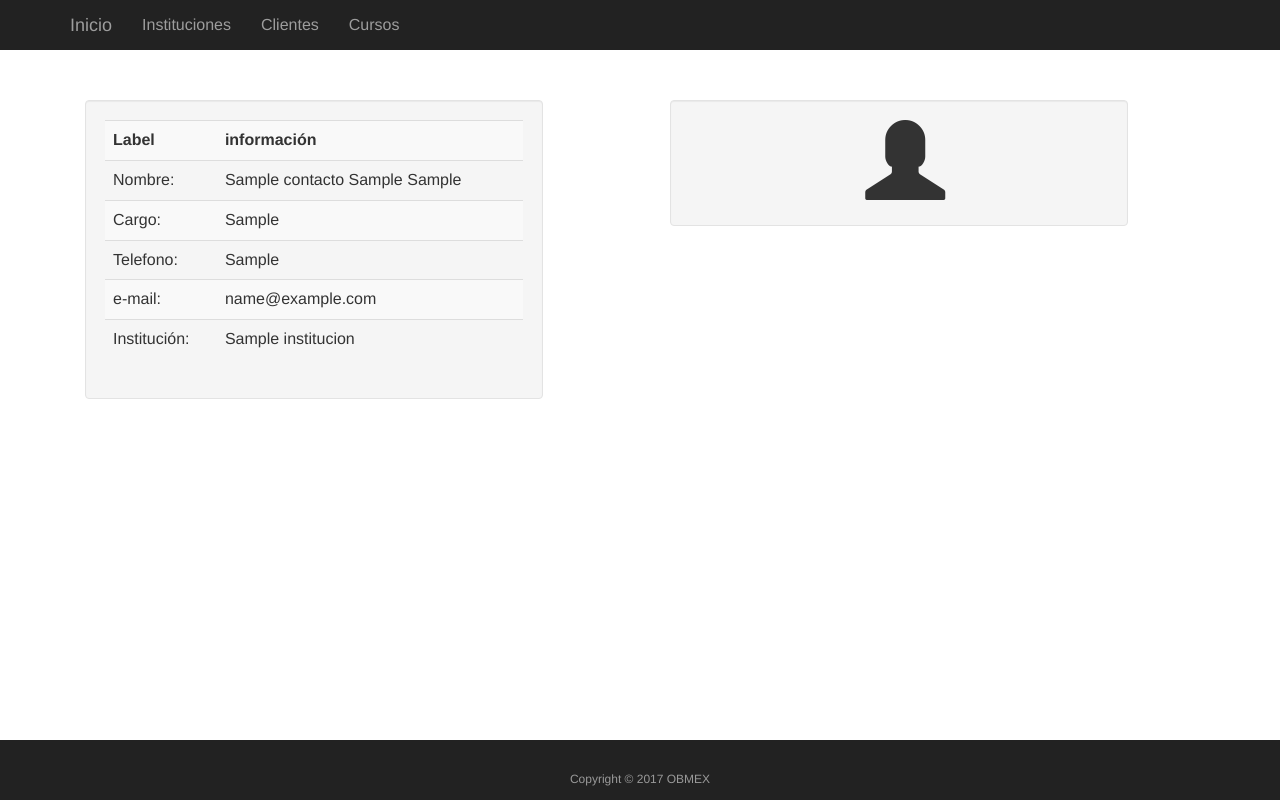
After one commit to lemontiel/DjangoOBMEX, a Django app: page /contacts/ in a window 1280 px wide. The commit adds this page. Run offline with Django 3.2, Linux system fonts and the light colour scheme; tables that the repository leaves empty hold one stand-in row (values such as "Sample post"); some libraries are stand-ins or nearby versions.

Commit message:
template para paginas individuales

```diff
--- a/aplicacionobmex/forms.py
+++ b/aplicacionobmex/forms.py
@@ -19,7 +19,7 @@ class DireccionForm(ModelForm):
 class ContactForm(ModelForm):
   class Meta:
     model=Contacto
-    fields=[ 'nombre', 'apellidoP', 'apellidoM', 'cargo', 'telefono', 'email']
+    fields=[ 'nombre', 'apellidoP', 'apellidoM', 'cargo', 'telefono', 'email','institucion']
 
 class CourseForm(ModelForm):
   class Meta:
@@ -29,4 +29,4 @@ class CourseForm(ModelForm):
 class OrderForm(ModelForm):
   class Meta:
     model=Pedido
-    fields=[ 'tipoSilla', 'cantidad', 'monto']
+    fields=[ 'tipoSilla', 'cantidad', 'monto', 'institucion', 'contacto']
--- a/aplicacionobmex/models.py
+++ b/aplicacionobmex/models.py
@@ -29,8 +29,8 @@ class Pedido(models.Model):
     cantidad = models.IntegerField(blank = False, null = False, default=0)
     tipoSilla = models.ForeignKey('Inventario', on_delete=models.CASCADE, blank = False)
     monto = models.FloatField(blank = False)
-    contacto = models.ForeignKey("Contacto", on_delete=models.CASCADE,default=0)
-    institucion= models.ForeignKey("Institucion", on_delete=models.CASCADE,default=0)
+    contacto = models.ForeignKey("Contacto", on_delete=models.CASCADE)
+    institucion= models.ForeignKey("Institucion", on_delete=models.CASCADE)
     def __str__(self):
         return str(self.id_Pedido)
 
@@ -42,7 +42,7 @@ class Contacto(models.Model):
     cargo = models.CharField(max_length=30, null=True, blank = True)
     telefono = models.ForeignKey('Telefono', on_delete=models.CASCADE, null=True, blank = False)
     email = models.EmailField(blank = False)
-    institucion = models.ForeignKey("Institucion", on_delete=models.CASCADE, default=0)
+    institucion = models.ForeignKey("Institucion", on_delete=models.CASCADE)
     # pedido = models.OneToOneField('Pedido', on_delete=models.CASCADE, blank = True)
     cursos = models.ManyToManyField('Curso', blank = True)
     comentarios = models.ManyToManyField('Comentario', blank = True)
--- a/aplicacionobmex/static/css/style.css
+++ b/aplicacionobmex/static/css/style.css
@@ -16,6 +16,10 @@ body {
 
 /* footer */
 #site-footer {
+  position: absolute;
+  bottom: 0;
+  width: 100%;
+  height: 60px;
   text-align: center;
   padding-bottom: 30px;
   padding-top: 30px;
--- a/aplicacionobmex/templates/base.html
+++ b/aplicacionobmex/templates/base.html
@@ -1,6 +1,6 @@
 <!DOCTYPE html>
 {% load staticfiles %}
-<html lang="en">
+<html lang="es">
 <head>
   <meta charset="UTF-8">
   <meta name="viewport" content="width=device-width, initial-scale=1">
@@ -21,12 +21,14 @@
       <div class="navbar navbar-inverse">
         <div class="container">
           <div class="navbar-header">
-            <a href="/" class="navbar-brand">Data Base</a>
+            <a href="/" class="navbar-brand">Inicio</a>
           </div>
 
           <ul class="nav navbar-nav">
-            <li><a href="/events">Clients</a></li>
-            <li><a href="/events/create">Institutions</a></li>
+            <li><a href="{% url 'institucion' %}">Instituciones</a></li>
+            <li><a href="{% url 'contact' %}">Clientes</a></li>
+            <li><a href="{% url 'course' %}">Cursos</a></li>
+            {# <li><a href="{% url 'institucion' %}">Inventario</a></li> #}
           </ul>
         </div>
       </div>
@@ -42,7 +44,7 @@
     </main>
 
     <!-- footer -->
-    <footer id="site-footer">
+    <footer class="footer" id="site-footer">
       Copyright &copy; 2017 OBMEX
     </footer>
   </body>
--- /dev/null
+++ b/aplicacionobmex/templates/body.html
@@ -0,0 +1,22 @@
+{%extends 'base.html'%}
+{%block content%}
+<body>
+  <div class='container'>
+    <div class='row'>
+      <div class='col-md-5'>
+        <div class="well">
+          {%block left_panel %}
+
+          {%endblock%}
+        </div>
+      </div>
+      <div class='col-md-5 col-md-offset-1'>
+        <div class="well">
+          {%block right_panel %}
+
+          {%endblock%}
+        </div>
+      </div>
+    </div>
+  </div>
+  {%endblock%}
--- /dev/null
+++ b/aplicacionobmex/templates/contacts.html
@@ -0,0 +1,40 @@
+{%extends 'body.html'%}
+{%block title%}Contactos{%endblock%}
+{%block left_panel%}
+<table class="table table-striped">
+	<tr>
+		<th>Label</th>
+		<th>informaci&oacute;n</th>
+	</tr>
+	{% for contacto in contactos %}
+		<tr>
+			<td>Nombre:</td>
+			<td>{{ contacto.nombre }} {{ contacto.apellidoP }} {{ contacto.apellidoM }}</td>
+		</tr>
+		<tr>
+			<td>Cargo:</td>
+			<td>{{ contacto.cargo }}</td>
+		</tr>
+		<tr>
+			<td>Telefono:</td>
+			<td>{{ contacto.telefono }}</td>
+		</tr>
+		<tr>
+			<td>e-mail:</td>
+			<td>{{ contacto.email }}</td>
+		</tr>
+		<tr>
+			<td>Instituci&oacute;n:</td>
+			<td>{{ contacto.institucion }}</td>
+		</tr>
+	{% endfor %}
+</table>
+{%endblock%}
+
+{%block right_panel%}
+<span class="glyphicon glyphicon-user" style="padding-left:42%; font-size: 5em;"></span>
+
+{# comentarios #}
+
+
+{%endblock%}
--- a/aplicacionobmex/views.py
+++ b/aplicacionobmex/views.py
@@ -1,6 +1,6 @@
 from django.shortcuts import render
 from aplicacionobmex.forms import InstitucionForm, DireccionForm, ContactForm, CourseForm, OrderForm
-from aplicacionobmex.models import Telefono
+from aplicacionobmex.models import Institucion, Telefono,Pedido, Contacto, Curso, Inventario, Direccion, Comentario
 # Create your views here.
 
 def base(request):
@@ -32,7 +32,7 @@ def contactForm(request):
   		}
   		formcontact.save()
   		return render(request,'contactform.html',{'formcontact':formcontact, 'data':data})
-  		return render(request,'contactform.html',{'formcontact':formcontact, 'formcontact':formcontact})
+	return render(request,'contactform.html',{'formcontact':formcontact, 'formcontact':formcontact})
 
 
 def courseForm(request):
@@ -51,3 +51,10 @@ def courseForm(request):
 def orderForm(request):
 	formorder = OrderForm
 	return render(request,'orderform.html',{'formorder':formorder})
+
+def contactsPage(request):
+	contactos = Contacto.objects.all().order_by("nombre")
+	return render(request,'contacts.html',{'contactos':contactos})
+
+def institutionsPage(request):
+	return render(request,'institutions.html')
--- a/projectobmex/urls.py
+++ b/projectobmex/urls.py
@@ -20,8 +20,10 @@ from aplicacionobmex import views
 urlpatterns = [
     url(r'^admin/', admin.site.urls),
     url(r'^$', views.base),
-    url(r'^institucionform/$', views.institucionForm),
-    url(r'^contactform/$', views.contactForm),
-    url(r'^courseform/$', views.courseForm),
-    url(r'^orderform/$', views.orderForm)
+    url(r'^institucionform/$', views.institucionForm, name= 'institucion'),
+    url(r'^contactform/$', views.contactForm, name= 'contact'),
+    url(r'^courseform/$', views.courseForm, name= 'course'),
+    url(r'^orderform/$', views.orderForm, name= 'order'),
+    url(r'^contacts/$', views.contactsPage, name= 'contacts'),
+    url(r'^institutions/$', views.institutionsPage, name= 'institutions')
 ]
```
Also changed, not shown: aplicacionobmex/templates/institutions.html (added, +9 -0 lines), aplicacionobmex/migrations/0012_areglar relaciones de base de datos.py, aplicacionobmex/templates/Inicio.html (added).
